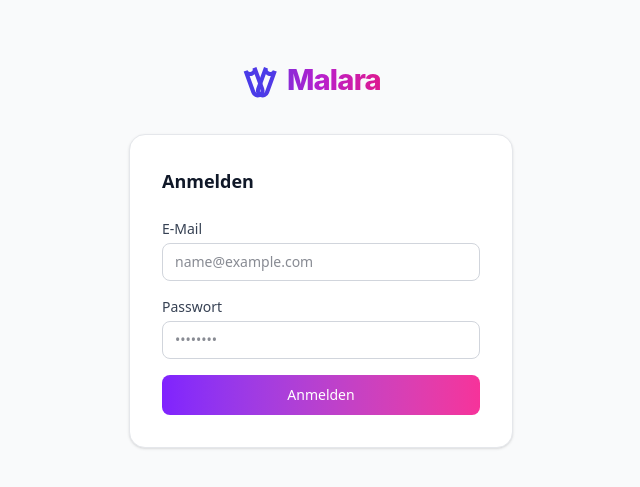
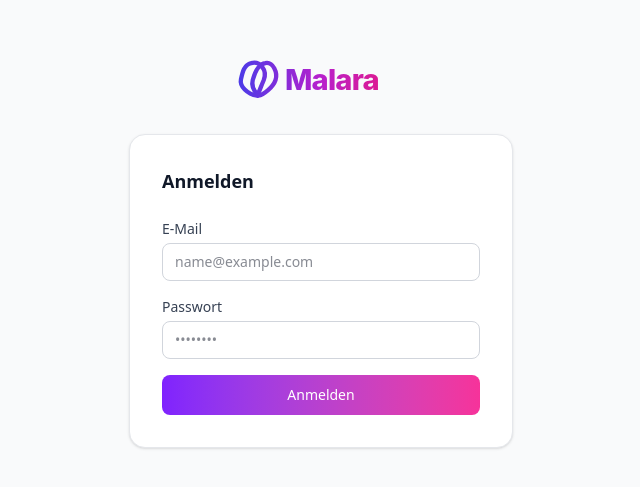
Before and after one commit to byfroehlich/CF-NEW, a React (Vite) app in the folder dashboard/: page /login in a window 1280 px wide. Shown: the part 147-634 px from the top of the page, without its empty margins (319-959 px from the left). Built offline with nearby package versions, Linux system fonts and the light colour scheme; no server answers.

Commit message:
refine MalaraLogo: switch to bezier paths for M-shape loops
https://claude.ai/code/session_01HU8fv3mYCj9iwznapKLFGk

```diff
--- a/dashboard/src/components/MalaraLogo.jsx
+++ b/dashboard/src/components/MalaraLogo.jsx
@@ -3,26 +3,15 @@ import { useId } from 'react'
 export default function MalaraLogo({ height = 36, variant = 'color', iconOnly = false }) {
   const uid = useId().replace(/:/g, '')
   const ICON_W = 108
-  const FULL_W = 420
+  const FULL_W = 430
   const vbW = iconOnly ? ICON_W : FULL_W
   const w = Math.round(height * (vbW / 112))
   const gradId = `ml-grad-${uid}`
   const isWhite = variant === 'white'
   const stroke = isWhite ? '#ffffff' : `url(#${gradId})`
 
-  // Stadium/pill shape: cap radius r=12, straight half h=29 → height=82, width=24
-  // Smooth path: straight sides connect tangentially with semicircular caps
-  const pill = 'M 12,-29 L 12,29 A 12,12 0 0 1 -12,29 L -12,-29 A 12,12 0 0 0 12,-29 Z'
-
   return (
-    <svg
-      width={w}
-      height={height}
-      viewBox={`0 0 ${vbW} 112`}
-      fill="none"
-      xmlns="http://www.w3.org/2000/svg"
-      aria-label="Malara"
-    >
+    <svg width={w} height={height} viewBox={`0 0 ${vbW} 112`} fill="none" xmlns="http://www.w3.org/2000/svg" aria-label="Malara">
       <defs>
         {!isWhite && (
           <linearGradient id={gradId} x1="0" y1="0" x2={vbW} y2="0" gradientUnits="userSpaceOnUse">
@@ -32,8 +21,24 @@ export default function MalaraLogo({ height = 36, variant = 'color', iconOnly =
           </linearGradient>
         )}
       </defs>
-      <path d={pill} stroke={stroke} strokeWidth="10.5" transform="translate(38,56) rotate(-20)" />
-      <path d={pill} stroke={stroke} strokeWidth="10.5" transform="translate(70,56) rotate(20)" />
+      {/* Left loop — traced from reference */}
+      <path
+        fill="none"
+        stroke={stroke}
+        strokeWidth="11"
+        strokeLinecap="round"
+        strokeLinejoin="round"
+        d="M 36,13 C 58,7 78,30 68,56 C 58,80 54,92 51,96 C 26,92 6,72 10,54 C 14,36 18,17 36,13 Z"
+      />
+      {/* Right loop — traced from reference */}
+      <path
+        fill="none"
+        stroke={stroke}
+        strokeWidth="11"
+        strokeLinecap="round"
+        strokeLinejoin="round"
+        d="M 72,13 C 92,9 104,38 98,56 C 92,74 68,94 54,96 C 52,92 34,78 40,56 C 46,34 56,15 72,13 Z"
+      />
       {!iconOnly && (
         <text
           x="122" y="82"
```
